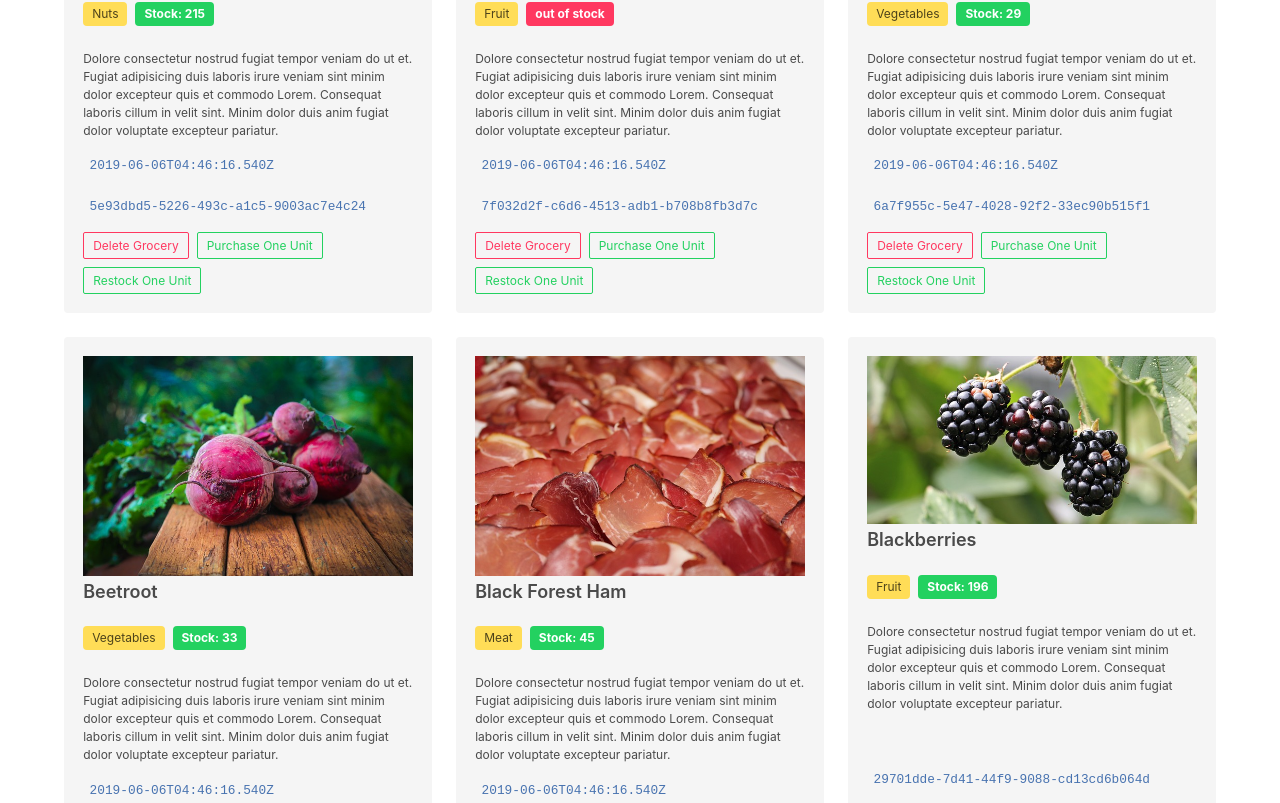
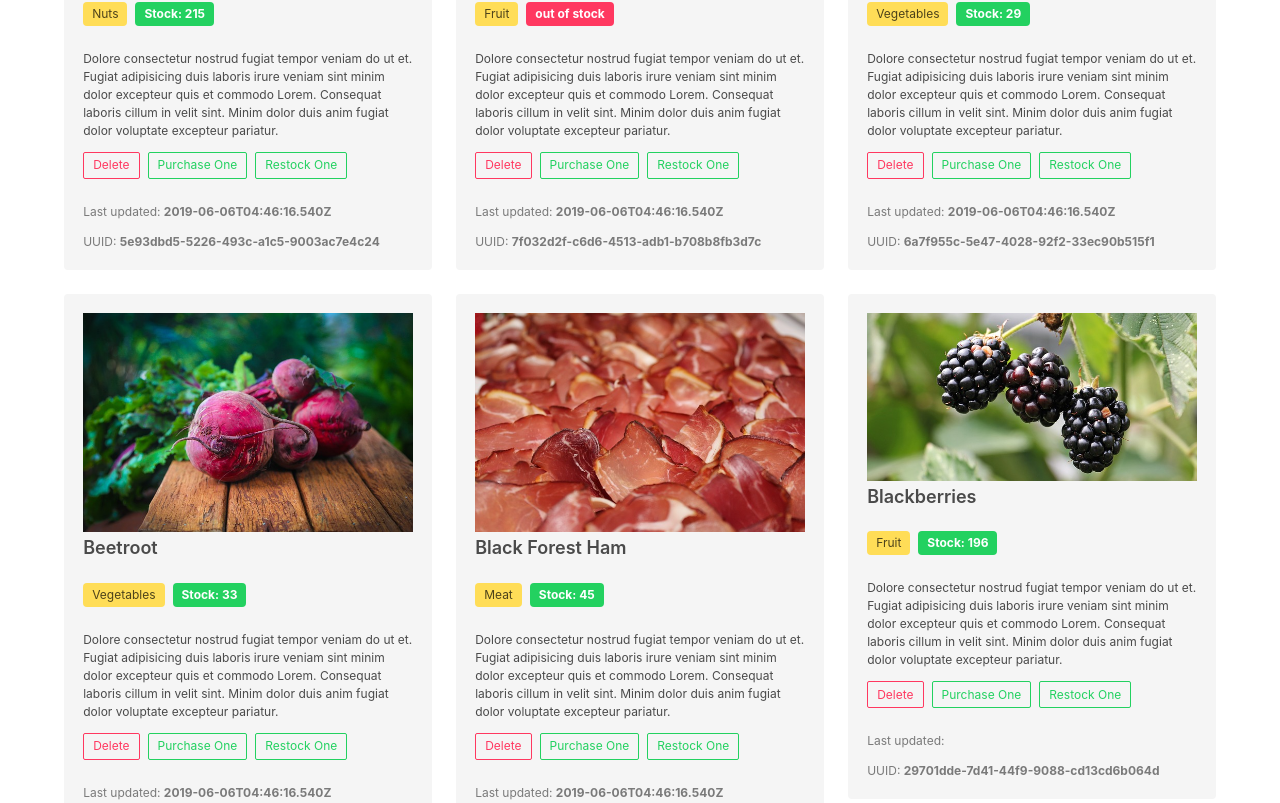
Before and after one commit to danielc92/react-grocery-app, a React (Create React App) app: page /#/ in a window 1280 px wide. Shown: the part 1367-2170 px from the top of the page. Built offline with nearby package versions, Linux system fonts and the light colour scheme.

Commit message:
Minor styling changes on GroceryDetail

```diff
--- a/src/GroceryDetail.js
+++ b/src/GroceryDetail.js
@@ -33,13 +33,17 @@ export default class GroceryDetail extends Component {
                 <span className={"tag is-small " + (this.props.item.stock > 0 ? 'is-success' : 'is-danger')}><strong>{this.props.item.stock > 0 ? 'Stock: ' + this.props.item.stock : 'out of stock'}</strong></span>
                 </p>
                 <p className="help">{this.props.item.description}</p>
-                <p><code style={{ backgroundColor:'transparent', fontSize: '0.8rem', color: '#4873b0' }}>{this.props.item.last_updated}</code></p>
-                <p><code style={{ backgroundColor:'transparent', fontSize: '0.8rem', color: '#4873b0' }}>{this.props.item.uuid}</code></p>
+
+
                 <p className="buttons">
-                    <button onClick={this.props.deleteGrocery.bind(this, this.props.item.uuid)} className="button is-outlined is-danger is-small">Delete Grocery</button>
-                    <button onClick={this.props.modifyStock.bind(this, this.props.item.uuid, -1)} className="button is-outlined is-success is-small">Purchase One Unit</button>
-                    <button onClick={this.props.modifyStock.bind(this, this.props.item.uuid, 1)} className="button is-outlined is-success is-small">Restock One Unit</button>
+                    <button onClick={this.props.deleteGrocery.bind(this, this.props.item.uuid)} className="button is-outlined is-danger is-small">Delete</button>
+                    <button onClick={this.props.modifyStock.bind(this, this.props.item.uuid, -1)} className="button is-outlined is-success is-small">Purchase One</button>
+                    <button onClick={this.props.modifyStock.bind(this, this.props.item.uuid, 1)} className="button is-outlined is-success is-small">Restock One</button>
                 </p>
+
+                <p className="has-text-grey help">Last updated: <strong>{this.props.item.last_updated}</strong></p>
+                <p className="has-text-grey help">UUID: <strong>{this.props.item.uuid}</strong></p>
+
             </div>
         </div>
     </article>
```
